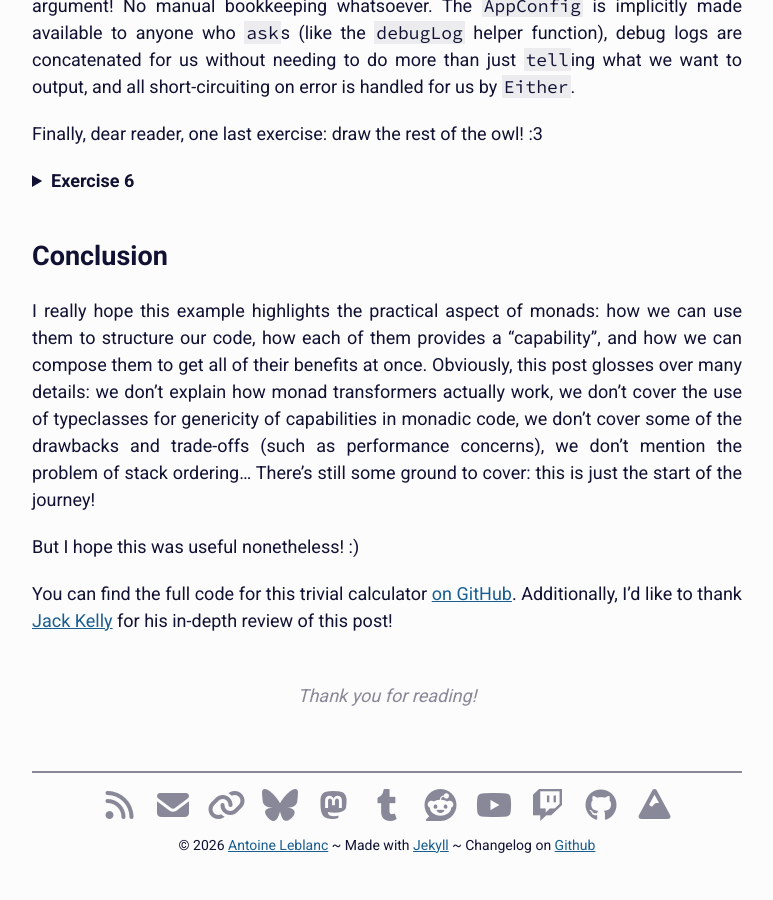
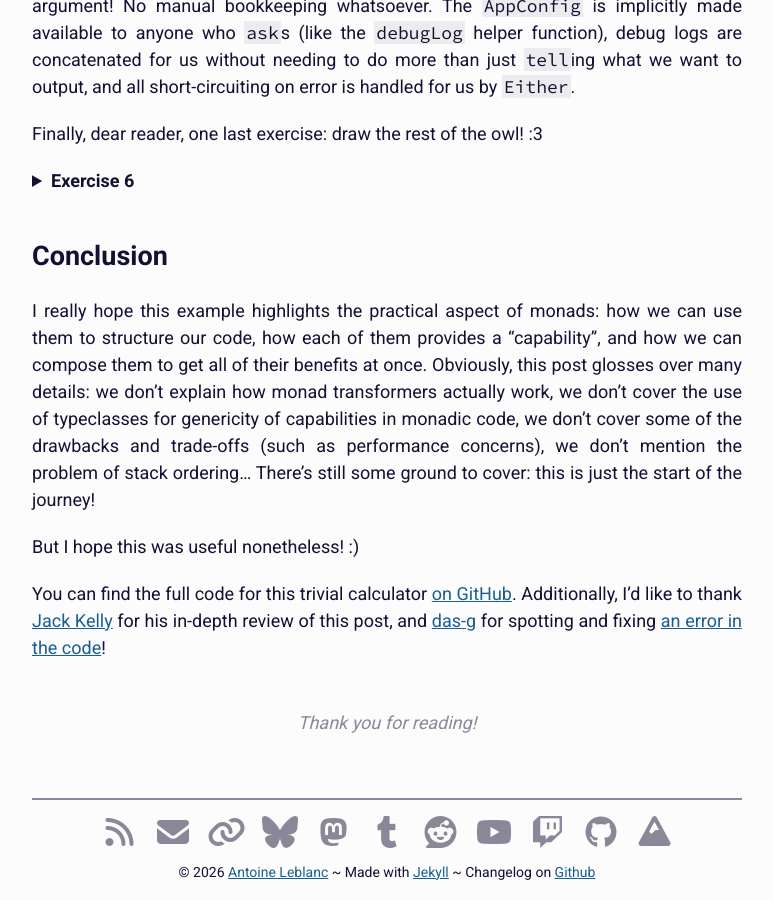
Before and after one commit to nicuveo/nauths.fr, a Jekyll site: the page built from en/_posts/2026-05-28-practical-use-of-monads.md, in a window 1280 px wide and 900 px high, scrolled down 21685 px. Shown: the whole window, without its empty margins (253-1026 px from the left). Built offline with Jekyll 4.4.1, drawn with Linux system fonts in a browser that asks for light colours; before the commit the page ends 22558 px from its top, so only the background shows below that.

Commit message:
Add thank you note.

```diff
--- a/en/_posts/2026-05-28-practical-use-of-monads.md
+++ b/en/_posts/2026-05-28-practical-use-of-monads.md
@@ -1226,5 +1226,7 @@ But I hope this was useful nonetheless! :)
 
 You can find the full code for this trivial calculator [on
 GitHub](https://gist.github.com/nicuveo/af683137a8ad29c59339ab8145a87687). Additionally,
-I'd like to thank [Jack Kelly](http://jackkelly.name) for his in-depth review of
-this post!
+I'd like to thank [Jack Kelly](http://jackkelly.name) for his in-depth
+review of this post, and [das-g](https://chaos.social/@das_g) for
+spotting and fixing [an error in the
+code](https://github.com/nicuveo/nauths.fr/pull/12)!
```
